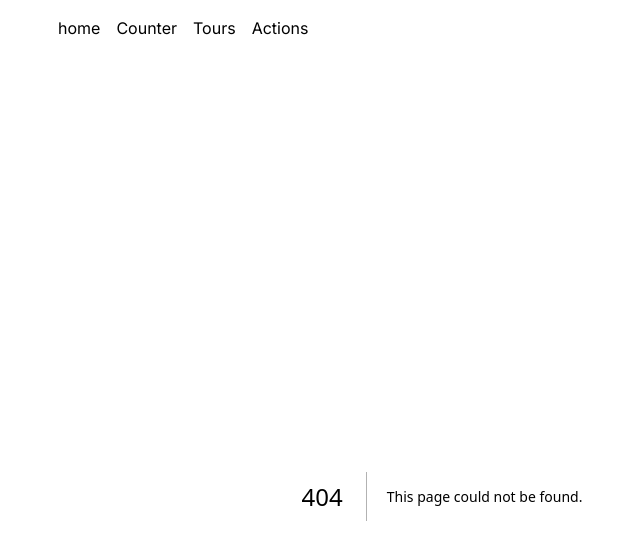
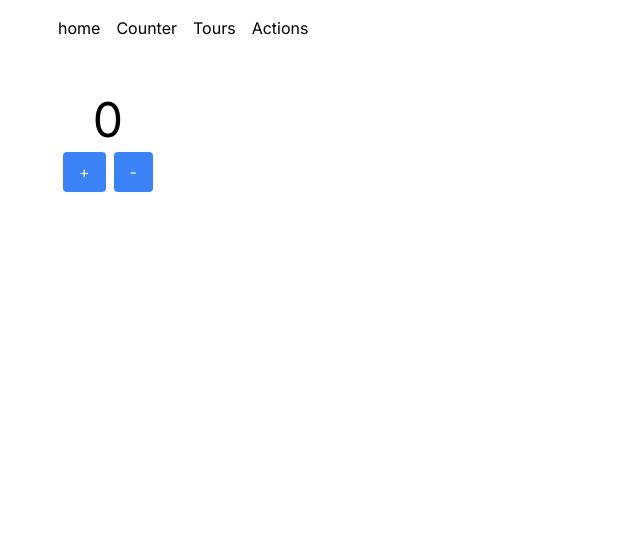
Before and after one commit to yuna-c/nextjs-tutorial, a Next.js app: page /counter in a window 1280 px wide. Before the commit this address had no page. Shown: the top 560 px of the page, without its empty margins (198-838 px from the left). Built offline with nearby package versions, Linux system fonts and the light colour scheme.

Commit message:
counter page client component 제작

```diff
--- /dev/null
+++ b/app/counter/page.tsx
@@ -0,0 +1,20 @@
+'use client'
+import { useState } from 'react'
+
+export default function Counter() {
+  const [count, setCount] = useState(0)
+
+  return (
+    <div className="flex flex-col items-center w-[100px]">
+      <p className="text-5xl">{count}</p>
+      <div className="flex flex-row gap-2 mt-2">
+        <button onClick={() => setCount(count + 1)} className="bg-blue-500 rounded text-white px-4 py-2">
+          +
+        </button>
+        <button onClick={() => setCount(count - 1)} className="bg-blue-500 rounded text-white px-4 py-2">
+          -
+        </button>
+      </div>
+    </div>
+  )
+}
```
